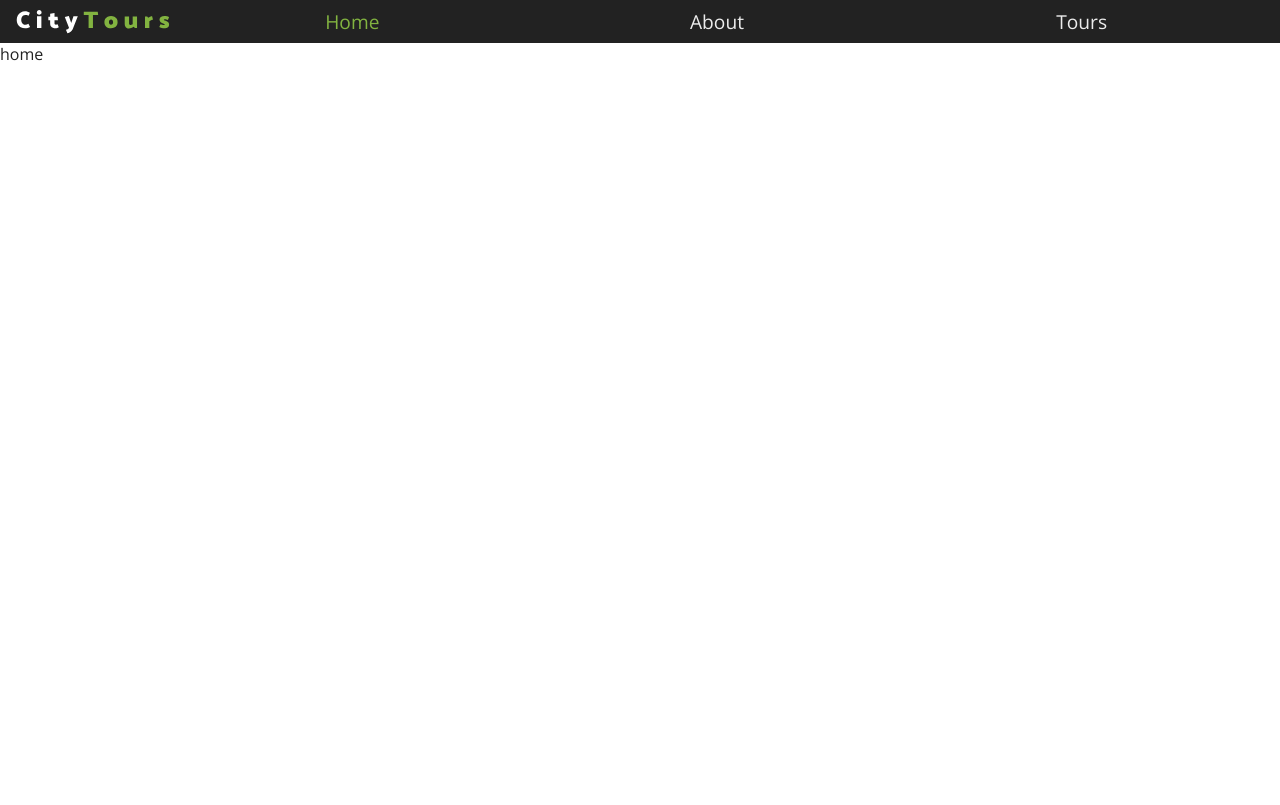
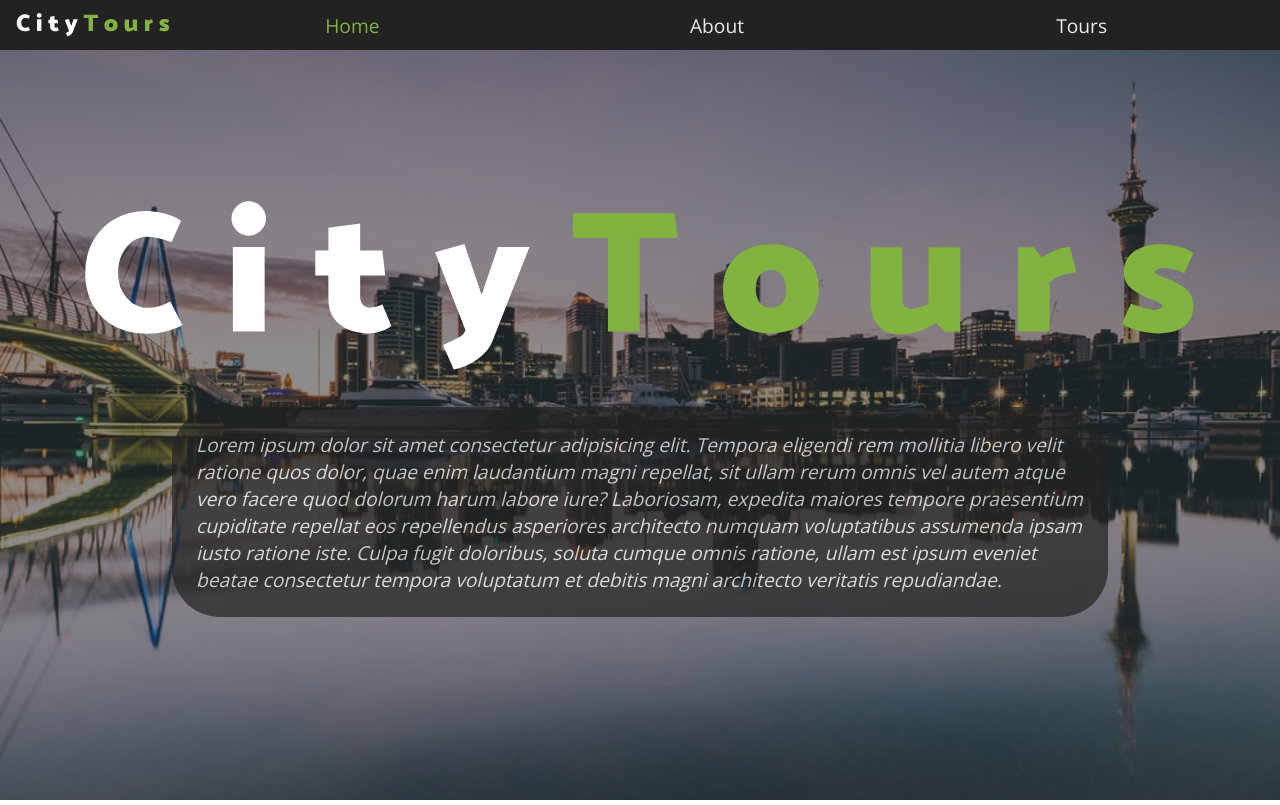
Before and after one commit to engineerStuardo/city-tours-react-project, a React (Create React App) app: page / in a window 1280 px wide. Built offline with nearby package versions, Linux system fonts and the light colour scheme.

Commit message:
building home component and scss styling

```diff
--- a/src/components/Home/Home.jsx
+++ b/src/components/Home/Home.jsx
@@ -1,11 +1,30 @@
-import React from 'react'
+import React from 'react';
+
+import './home.scss';
+
+import logo from '../../logo.svg';
+import imgBanner from '../../city-banner.jpg';
 
 const Home = () => {
-    return (
-        <div>
-            home
-        </div>
-    )
-}
+  return (
+    <div className='banner-container'>
+      <img src={imgBanner} alt='city banner' className='img-banner' />
+      <div className='banner'>
+        <img src={logo} alt='cirty tours company' />
+        <p>
+          Lorem ipsum dolor sit amet consectetur adipisicing elit. Tempora
+          eligendi rem mollitia libero velit ratione quos dolor, quae enim
+          laudantium magni repellat, sit ullam rerum omnis vel autem atque vero
+          facere quod dolorum harum labore iure? Laboriosam, expedita maiores
+          tempore praesentium cupiditate repellat eos repellendus asperiores
+          architecto numquam voluptatibus assumenda ipsam iusto ratione iste.
+          Culpa fugit doloribus, soluta cumque omnis ratione, ullam est ipsum
+          eveniet beatae consectetur tempora voluptatum et debitis magni
+          architecto veritatis repudiandae.
+        </p>
+      </div>
+    </div>
+  );
+};
 
-export default Home
+export default Home;
--- a/src/components/Home/home.scss
+++ b/src/components/Home/home.scss
@@ -0,0 +1,46 @@
+@import '../../index.scss';
+
+.banner-container {
+  width: 100vw;
+  position: relative;
+  height: calc(100vh - 50px);
+  background-color: $mainBlack;
+
+  .img-banner {
+    width: 100%;
+    height: 100%;
+    opacity: 0.5;
+  }
+}
+
+.banner {
+  width: 90vw;
+  max-width: 1000px;
+  height: calc(100vh - 50px);
+  display: flex;
+  flex-direction: column;
+  align-items: center;
+  justify-content: center;
+  margin: 0 auto;
+  position: absolute;
+  top: 0;
+  left: 0;
+  right: 0;
+  bottom: 0;
+  margin: auto;
+
+  img {
+    width: 70rem;
+  }
+
+  p {
+    margin: 2rem;
+    color: $mainWhite;
+    font-style: italic;
+    font-size: 1.2rem;
+    background-color: $mainBlack;
+    opacity: 0.7;
+    padding: 1.5rem;
+    border-radius: 3rem;
+  }
+}
--- a/src/components/Navbar/navbar.scss
+++ b/src/components/Navbar/navbar.scss
@@ -6,6 +6,7 @@
   display: grid;
   grid-template-columns: auto 1fr;
   align-items: center;
+  height: 50px;
 }
 .nav-links {
   list-style-type: none;
```
Also changed, not shown: src/city-banner.jpg (added).
